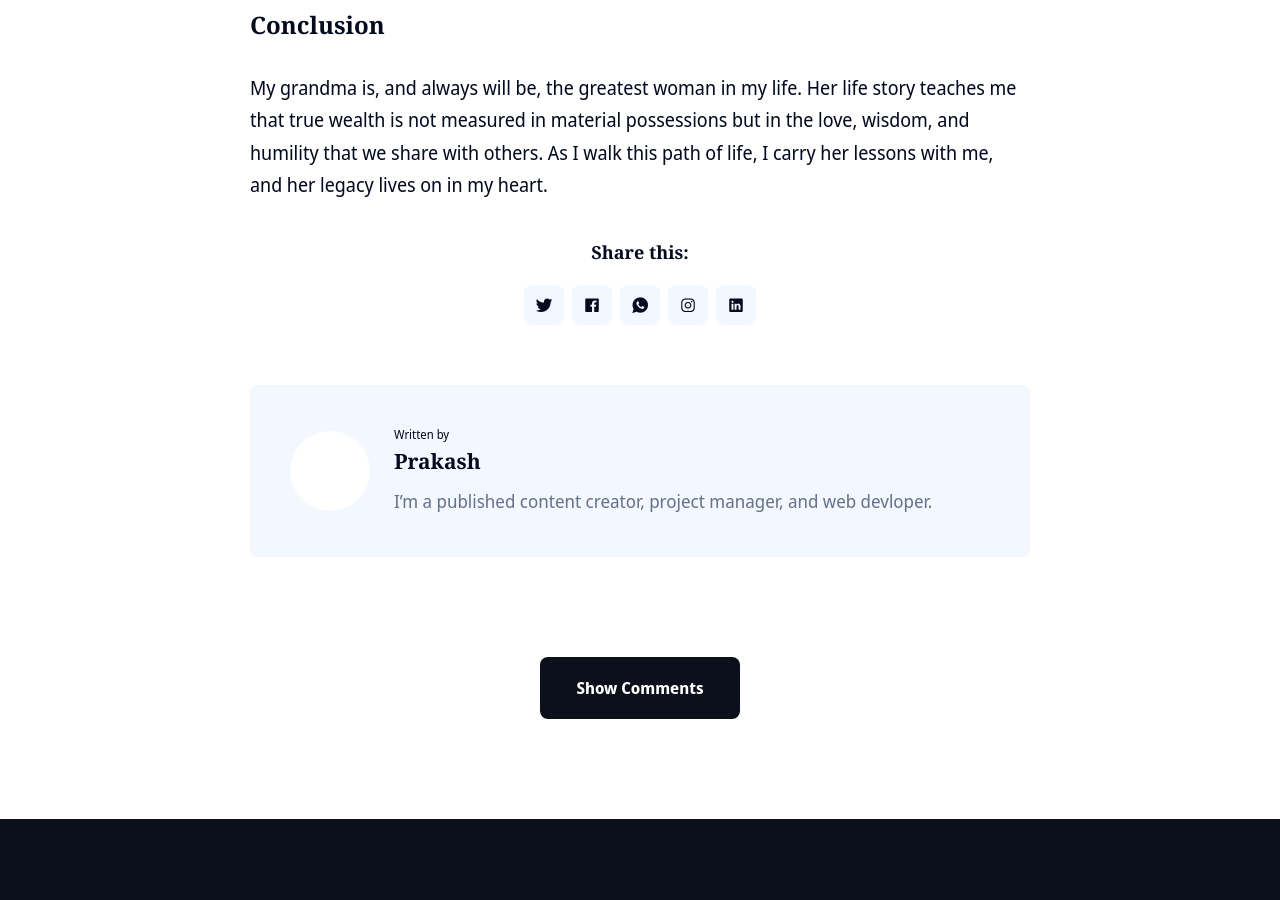
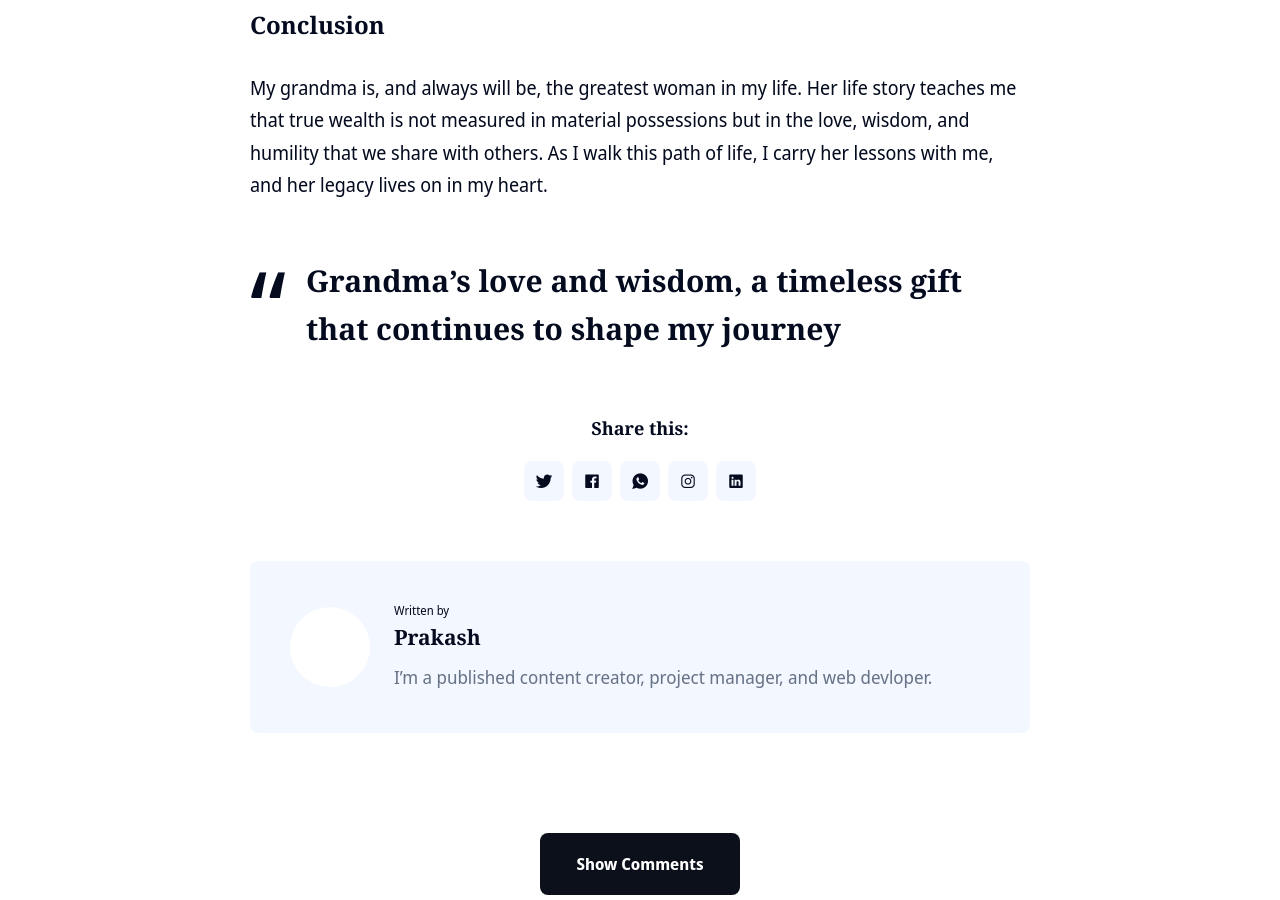
Before and after one commit to PrakasRavichandran/dairy-blog, a Jekyll site: the page built from _posts/2013-09-16-lessons-from-a-life-well-lived-my-beloved-grandma's-legacy.md, in a window 1280 px wide and 900 px high, scrolled down 3385 px. Built offline with Jekyll 4.4.1, drawn with Linux system fonts in a browser that asks for light colours; nearby versions of some CDN libraries.

Commit message:
Update 2013-09-16-lessons-from-a-life-well-lived-my-beloved-grandma's-legacy.md

```diff
--- a/_posts/2013-09-16-lessons-from-a-life-well-lived-my-beloved-grandma's-legacy.md
+++ b/_posts/2013-09-16-lessons-from-a-life-well-lived-my-beloved-grandma's-legacy.md
@@ -54,3 +54,5 @@ This Diwali, I plan to surprise her. I'll gift her a new saree, jewelry, and all
 ### Conclusion
 
 My grandma is, and always will be, the greatest woman in my life. Her life story teaches me that true wealth is not measured in material possessions but in the love, wisdom, and humility that we share with others. As I walk this path of life, I carry her lessons with me, and her legacy lives on in my heart.
+
+>Grandma's love and wisdom, a timeless gift that continues to shape my journey
```
